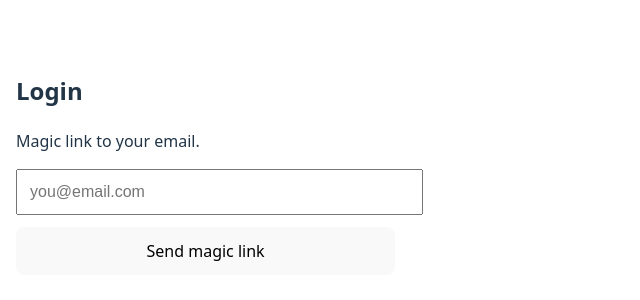
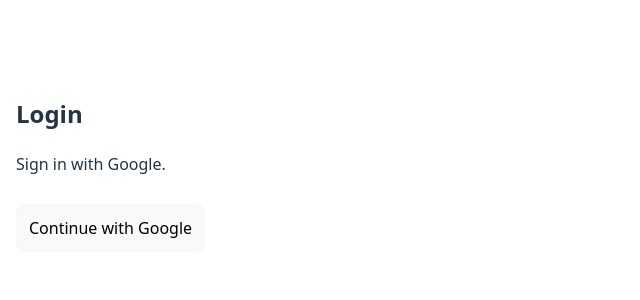
Before and after one commit to PrinceJ57/mindmap-pwa, a React (Vite) app: page /login in a window 1280 px wide. Shown: the part 236-536 px from the top of the page, without its empty margins (0-640 px from the left). Built offline with nearby package versions, Linux system fonts and the light colour scheme; no server answers.

Commit message:
Fix build + deps

```diff
--- a/src/pages/Login.tsx
+++ b/src/pages/Login.tsx
@@ -2,39 +2,40 @@
 import { supabase } from '../supabaseClient'
 
 export default function Login() {
-  const [email, setEmail] = useState('')
-  const [sent, setSent] = useState(false)
   const [error, setError] = useState<string | null>(null)
+  const [loading, setLoading] = useState(false)
 
-  async function sendLink() {
-    setError(null)
-    const { error } = await supabase.auth.signInWithOtp({
-      email,
-      options: {
-        emailRedirectTo: window.location.origin + '/capture',
-      },
-    })
-    if (error) setError(error.message)
-    else setSent(true)
+  async function signInWithGoogle() {
+    try {
+      setError(null)
+      setLoading(true)
+
+      const { error } = await supabase.auth.signInWithOAuth({
+        provider: 'google',
+        options: {
+          redirectTo: `${window.location.origin}/capture`,
+        },
+      })
+
+      if (error) setError(error.message)
+    } finally {
+      setLoading(false)
+    }
   }
 
   return (
     <div>
       <h2>Login</h2>
-      <p>Magic link to your email.</p>
+      <p>Sign in with Google.</p>
 
-      <input
-        value={email}
-        onChange={(e) => setEmail(e.target.value)}
-        placeholder="you@email.com"
-        style={{ width: '100%', padding: 12, fontSize: 16 }}
-      />
-
-      <button onClick={sendLink} style={{ width: '100%', padding: 12, marginTop: 12 }}>
-        Send magic link
+      <button
+        onClick={signInWithGoogle}
+        disabled={loading}
+        style={{ width: '100%', padding: 12, marginTop: 12, fontSize: 16 }}
+      >
+        {loading ? 'Opening Google…' : 'Continue with Google'}
       </button>
 
-      {sent && <p style={{ marginTop: 12 }}>Check your email and open the link.</p>}
       {error && <p style={{ color: 'crimson', marginTop: 12 }}>{error}</p>}
     </div>
   )
```
